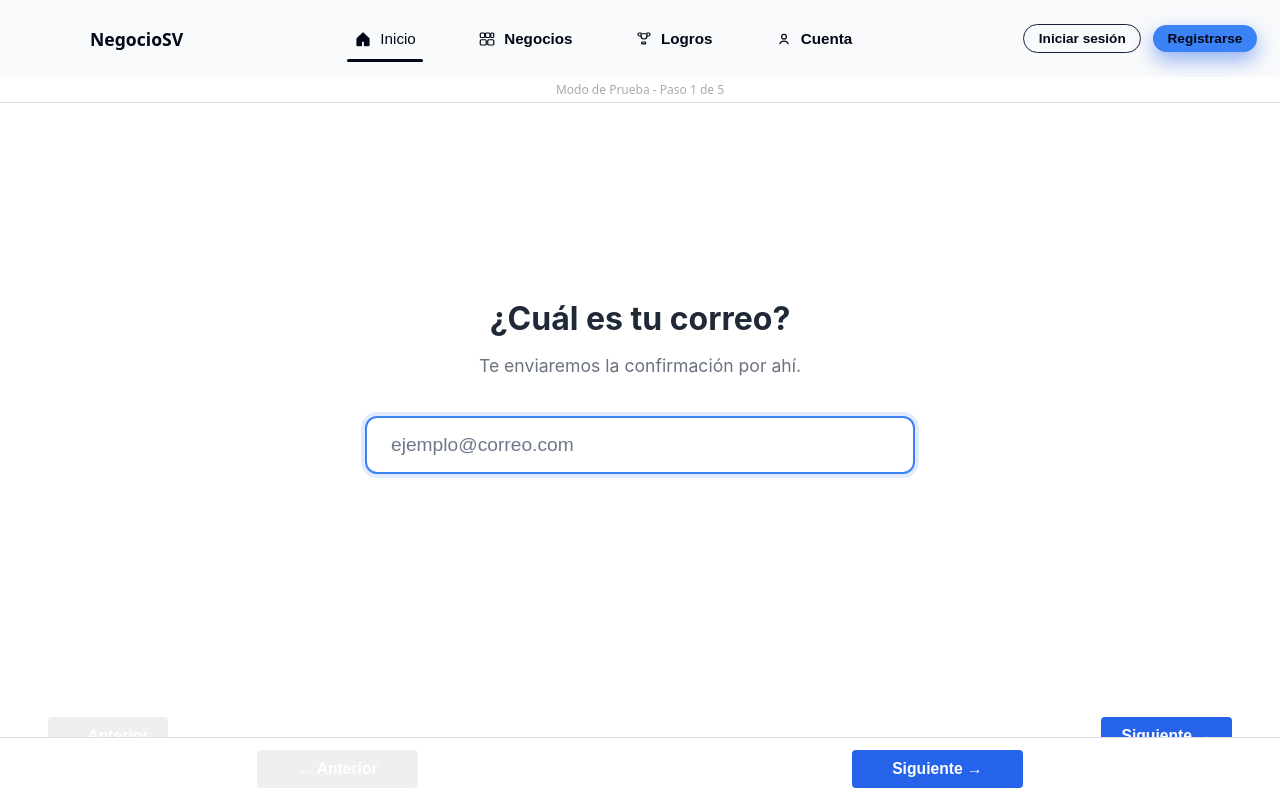
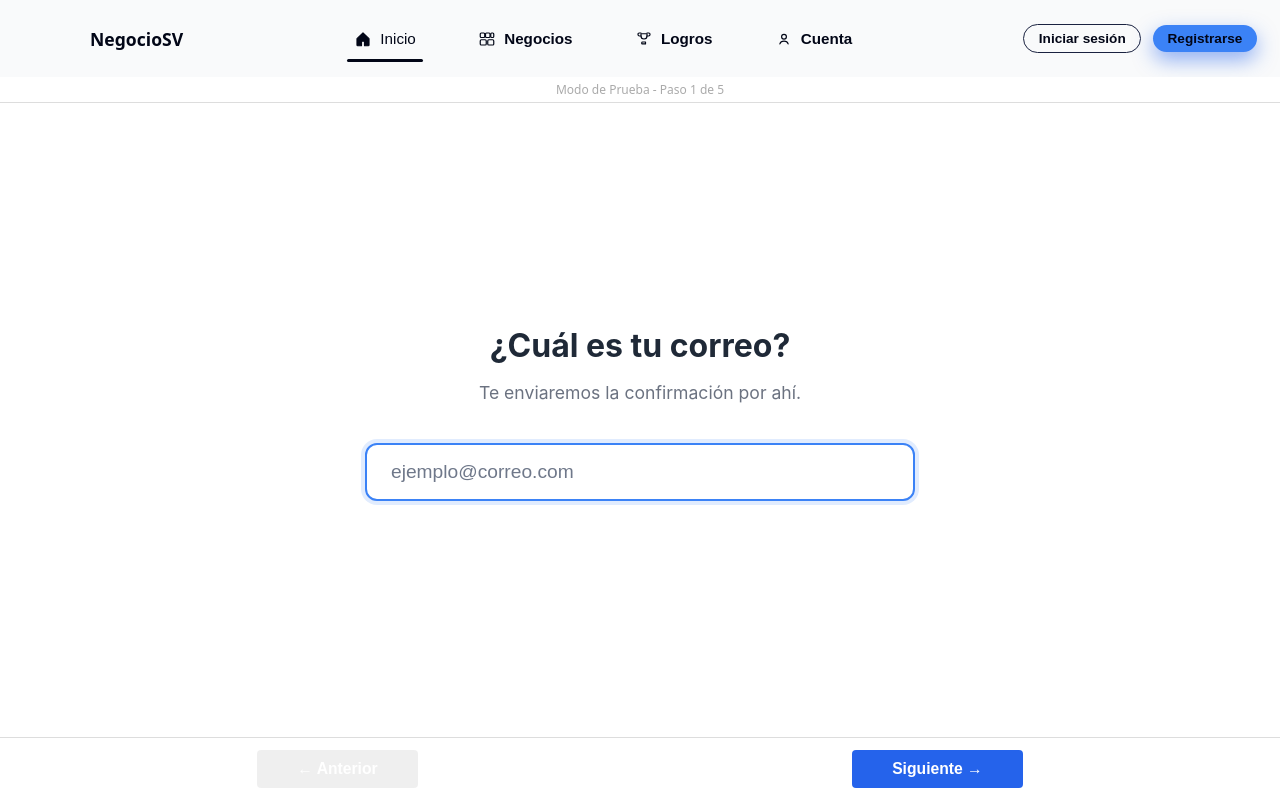
Before and after one commit to damm-dev/negociosv-fronted, a React (Vite) app: page /register/negocio in a window 1280 px wide. Built offline with nearby package versions, Linux system fonts and the light colour scheme.

Commit message:
Eliminé par de botones

```diff
--- a/src/components/formNegocio/ContactoPago.jsx
+++ b/src/components/formNegocio/ContactoPago.jsx
@@ -118,10 +118,7 @@ const ContactoPago = ({ formData, updateForm, nextStep, prevStep }) => {
       </div>
 
       {/* Barra Inferior Fija (Solo UN par de botones) */}
-      <div className="bottom-bar">
-        <button onClick={handleBack} className="btn-prev">← Anterior</button>
-        <button onClick={handleNext} className="btn-next">Siguiente →</button>
-      </div>
+      {/* Botones removidos para evitar duplicación */}
 
     </div>
   );
--- a/src/components/formNegocio/DatosNegocio.jsx
+++ b/src/components/formNegocio/DatosNegocio.jsx
@@ -97,41 +97,6 @@ const DatosNegocio = ({ formData, updateForm, internalStep, setInternalStep, nex
       <div className="wizard-content">
         {renderContent()}
       </div>
-
-      {/* NAVEGACIÓN DEL SUBWIZARD */}
-      <div style={{
-        display: 'flex',
-        justifyContent: 'space-between',
-        paddingTop: '16px'
-      }}>
-        <button
-          onClick={() => prevStep()}
-          disabled={internalStep === 0}
-          style={{
-            backgroundColor: internalStep === 0 ? '#ddd' : '#6b7280',
-            color: '#fff',
-            border: 'none',
-            borderRadius: '4px',
-            padding: '10px 20px',
-            cursor: internalStep === 0 ? 'not-allowed' : 'pointer',
-          }}
-        >
-          ← Anterior
-        </button>
-        <button
-          onClick={() => nextStep()}
-          style={{
-            backgroundColor: '#2563eb',
-            color: '#fff',
-            border: 'none',
-            borderRadius: '4px',
-            padding: '10px 20px',
-            cursor: 'pointer',
-          }}
-        >
-          Siguiente →
-        </button>
-      </div>
     </div>
   );
 };
--- a/src/components/formNegocio/Fotos.jsx
+++ b/src/components/formNegocio/Fotos.jsx
@@ -50,10 +50,7 @@ const Fotos = ({ formData, updateForm, nextStep, prevStep }) => {
       </div>
 
       {/* BOTONES ABAJO */}
-      <div className="bottom-bar">
-        <button onClick={prevStep} className="btn-prev">← Anterior</button>
-        <button onClick={handleNext} className="btn-next">Siguiente →</button>
-      </div>
+      {/* Botones removidos para evitar duplicación */}
     </div>
   );
 };
--- a/src/components/formNegocio/Ubicacion.jsx
+++ b/src/components/formNegocio/Ubicacion.jsx
@@ -33,10 +33,7 @@ const Ubicacion = ({ formData, updateForm, nextStep, prevStep }) => {
       </div>
 
       {/* BOTONES ABAJO */}
-      <div className="bottom-bar">
-        <button onClick={prevStep} className="btn-prev">← Anterior</button>
-        <button onClick={handleNext} className="btn-next">Siguiente →</button>
-      </div>
+      {/* Botones removidos para evitar duplicación */}
     </div>
   );
 };
```
